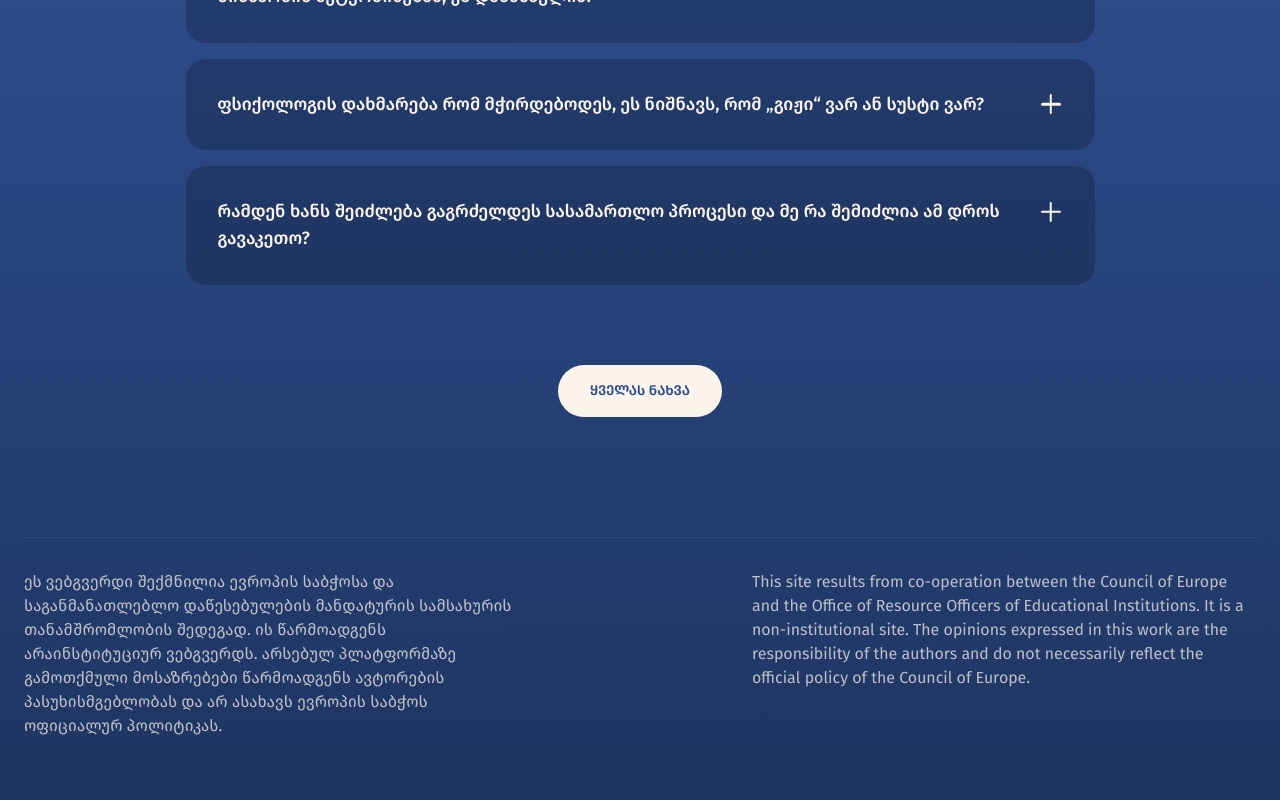
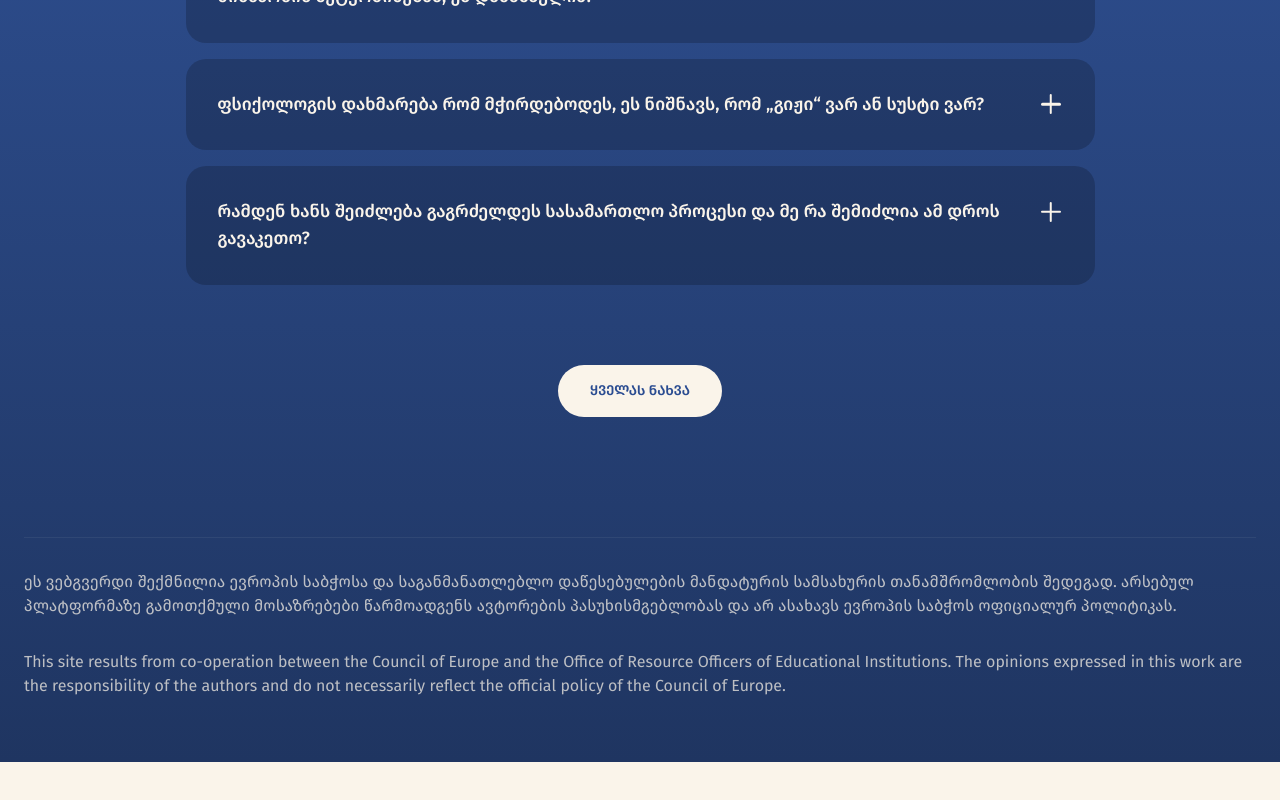
Before and after one commit to Tazolomtadze1992/Cards-swap, a Next.js app: page /prototypes/homepage in a window 1280 px wide. Shown: the part 3074-3874 px from the top of the page. After the commit the page ends 3836 px from the top, so only its background shows below. Built offline with nearby package versions, Linux system fonts and the light colour scheme.

Commit message:
Update homepage disclaimer layout

```diff
--- a/src/components/homepage-prototype/site-footer.module.css
+++ b/src/components/homepage-prototype/site-footer.module.css
@@ -10,12 +10,6 @@
   font-weight: var(--type-body-weight);
   letter-spacing: var(--type-body-tracking);
 }
-.content { display: grid; grid-template-columns: repeat(12, minmax(0, 1fr)); column-gap: var(--space-4); }
+.content { display: grid; row-gap: var(--space-7); }
 .content p { margin: 0; opacity: .72; }
-.georgian { grid-column: 1 / span 5; }
-.english { grid-column: 8 / 13; }
-@media (max-width: 760px) {
-  .content { row-gap: var(--space-7); }
-  .georgian, .english { grid-column: 1 / -1; }
-}
 @media (max-width: 600px) { .footer { margin-top: var(--space-11); padding: var(--space-6) 0 0; } }
--- a/src/components/homepage-prototype/site-footer.tsx
+++ b/src/components/homepage-prototype/site-footer.tsx
@@ -3,8 +3,8 @@ import styles from "./site-footer.module.css";
 export function SiteFooter() {
   return <footer className={styles.footer}>
     <div className={styles.content}>
-      <p className={styles.georgian}>ეს ვებგვერდი შექმნილია ევროპის საბჭოსა და საგანმანათლებლო დაწესებულების მანდატურის სამსახურის თანამშრომლობის შედეგად. ის წარმოადგენს არაინსტიტუციურ ვებგვერდს. არსებულ პლატფორმაზე გამოთქმული მოსაზრებები წარმოადგენს ავტორების პასუხისმგებლობას და არ ასახავს ევროპის საბჭოს ოფიციალურ პოლიტიკას.</p>
-      <p className={styles.english} lang="en">This site results from co-operation between the Council of Europe and the Office of Resource Officers of Educational Institutions. It is a non-institutional site. The opinions expressed in this work are the responsibility of the authors and do not necessarily reflect the official policy of the Council of Europe.</p>
+      <p>ეს ვებგვერდი შექმნილია ევროპის საბჭოსა და საგანმანათლებლო დაწესებულების მანდატურის სამსახურის თანამშრომლობის შედეგად. არსებულ პლატფორმაზე გამოთქმული მოსაზრებები წარმოადგენს ავტორების პასუხისმგებლობას და არ ასახავს ევროპის საბჭოს ოფიციალურ პოლიტიკას.</p>
+      <p lang="en">This site results from co-operation between the Council of Europe and the Office of Resource Officers of Educational Institutions. The opinions expressed in this work are the responsibility of the authors and do not necessarily reflect the official policy of the Council of Europe.</p>
     </div>
   </footer>;
 }
```
